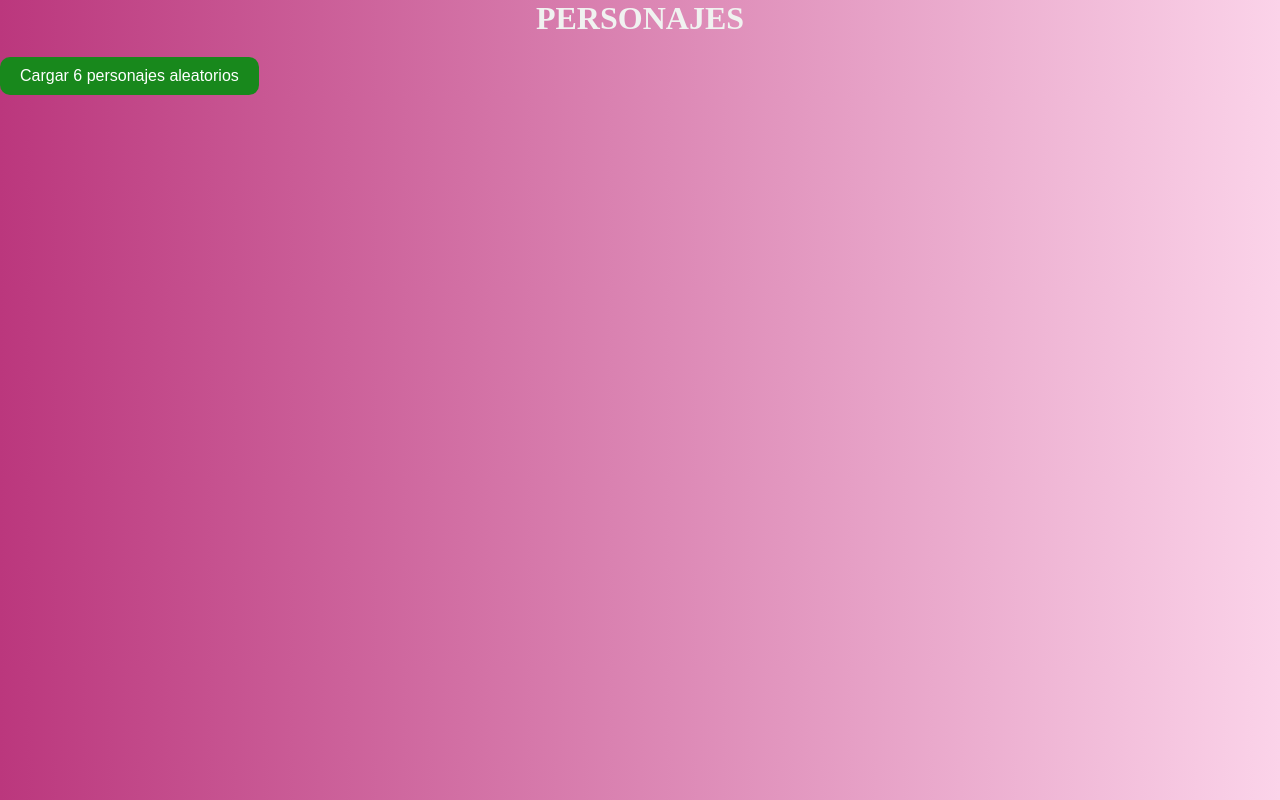
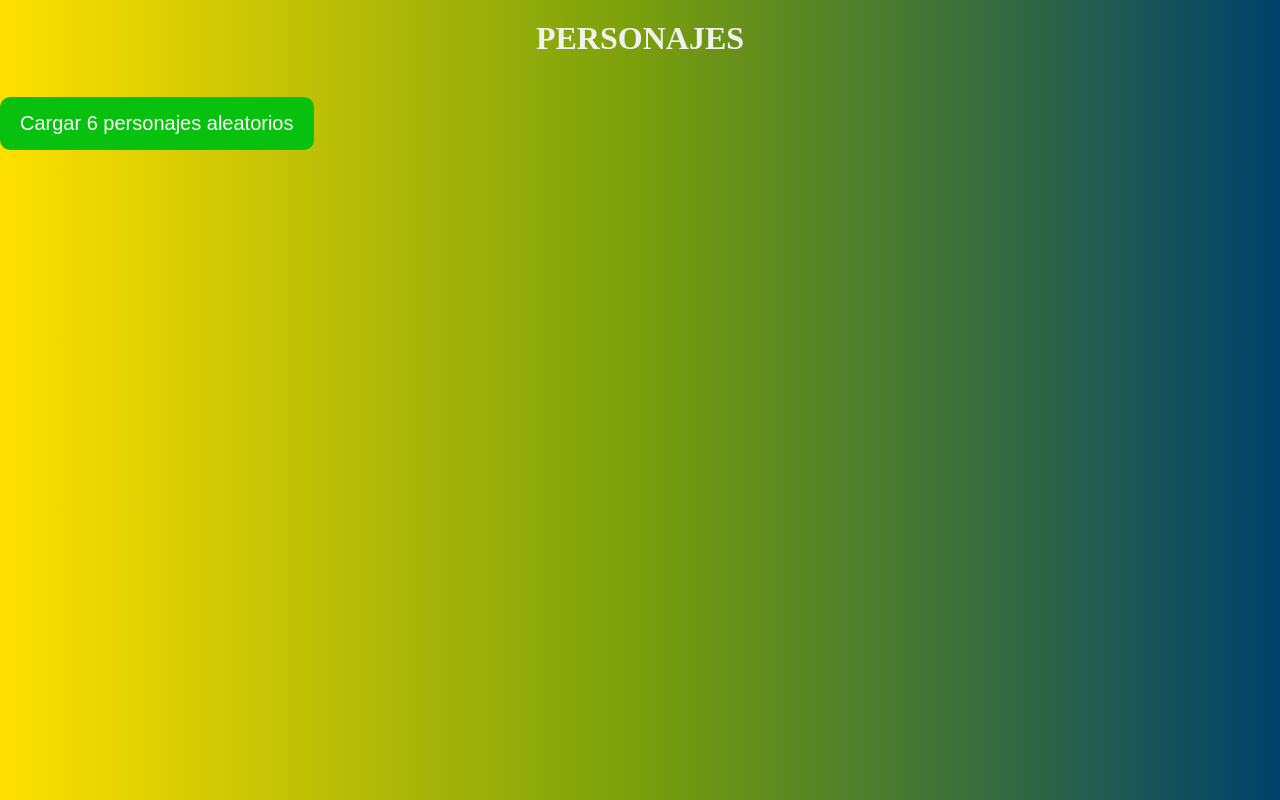
Before and after one commit to KevinDaniel10/Prueba1, a plain HTML site: page index.html in a window 1280 px wide. Drawn offline with Linux system fonts and the light colour scheme; no server answers.

Commit message:
commit 3

```diff
--- a/index.html
+++ b/index.html
@@ -5,6 +5,7 @@
 
     <meta name="viewport" content="width=device-width, initial-scale=1.0">
     <link rel="stylesheet" href="style.css">
+    <link rel="shortcut icon" href="imagen.jpg" type="image/x-icon">
     <title>PRUEBA PRACTICA</title>
 </head>
 <body>
--- a/style.css
+++ b/style.css
@@ -6,17 +6,33 @@
     box-sizing: border-box;
 }
 body{
-    background: #FBD3E9;  /* fallback for old browsers */
-    background: -webkit-linear-gradient(to right, #BB377D, #FBD3E9);  /* Chrome 10-25, Safari 5.1-6 */
-    background: linear-gradient(to right, #BB377D, #FBD3E9); /* W3C, IE 10+/ Edge, Firefox 16+, Chrome 26+, Opera 12+, Safari 7+ */
+    background: #00416A;  /* fallback for old browsers */
+    background: -webkit-linear-gradient(to right, #FFE000, #799F0C, #00416A);  /* Chrome 10-25, Safari 5.1-6 */
+    background: linear-gradient(to right, #FFE000, #799F0C, #00416A); /* W3C, IE 10+/ Edge, Firefox 16+, Chrome 26+, Opera 12+, Safari 7+ */
+
+    animation: animacion 5s ease infinite;
 
 }
 
+@keyframes animacion{
+    0%{
+        background-position: 0% 50%;
+    }
+    50%{
+        background-position: 100% 50%;
+    }
+    100%{
+        background-position: 0% 50%;
+    }
+}
 
 
 h1 {
     text-align: center;
     color: #F0F2F0;
+    margin-top: 20px;
+    margin-bottom: 20px;
+
 }
 
 main {
@@ -42,18 +58,20 @@ article {
 }
 
 #cargar-personajes {
-    background-color: #18881c; /* Color de fondo del botón (verde) */
+    background-color: #08c10e; /* Color de fondo del botón (verde) */
     color: white; /* Color del texto del botón (blanco) */
-    padding: 10px 20px; /* Espaciado interno del botón */
-    font-size: 16px; /* Tamaño de fuente del texto del botón */
-    border: none; /* Quitar el borde del botón */
-    cursor: pointer; /* Cambiar el cursor al pasar sobre el botón */
+    padding: 15px 20px; /* Espaciado interno del botón */
+    font-size: 20px; /* Tamaño de fuente del texto del botón */
+    border: none; /* Quita el borde del botón */
+    cursor: pointer; /* Cambia el cursor al pasar sobre el botón */
     margin-top: 20px;
     border-radius: 10px;
+    margin-bottom: 20px;
+
   }
 
   #cargar-personajes:hover {
-    background-color: #045008; /* Cambiar el color de fondo del botón al pasar sobre él */
-    color: #000;
+    background-color: #087619; /* Cambia el color de fondo del botón al pasar sobre él */
+    color: white;
 
   }
```
Also changed, not shown: imagen.jpg (added).
